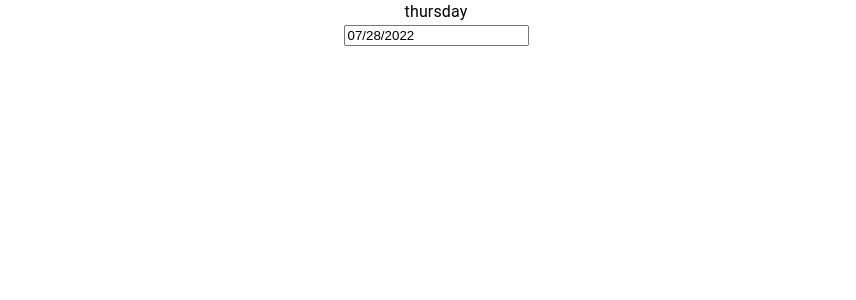
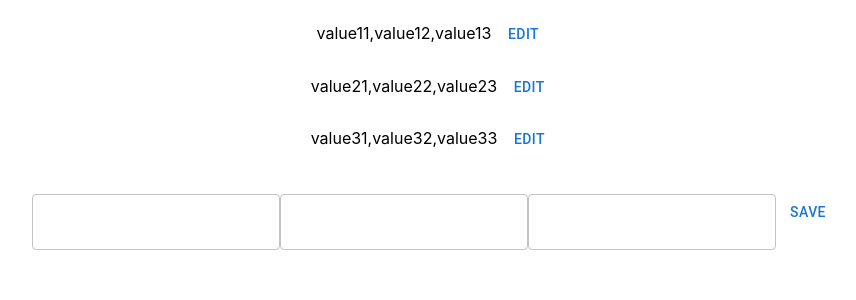
Before and after one commit to pea4a/react-learn, a React (Create React App) app: page / in a window 1280 px wide. Shown: the top 300 px of the page, without its empty margins (204-1060 px from the left). Built offline with nearby package versions, Linux system fonts and the light colour scheme.

Commit message:
add cotrol work

```diff
--- a/src/components/Lesson27/Task3.js
+++ b/src/components/Lesson27/Task3.js
@@ -33,18 +33,18 @@ import "react-datepicker/dist/react-datepicker.css";
 // }
 
 // const Task3 = () => {
-//     const [inputValue, setInputValue] = useState('')
+//     const [TextFieldValue, setTextFieldValue] = useState('')
 //     const [data, setData] = useState('')
 
 //     const onSubmit = (event) => {
 //         event.preventDefault()
-//         setText(inputValue)
+//         setText(TextFieldValue)
 //     }
 
 //     return (
 //         <Box>
 //             <form onSubmit={onSubmit}>
-//                 <TextField onChange={(event) => setInputValue(event.target.value)} />
+//                 <TextField onChange={(event) => setTextFieldValue(event.target.value)} />
 //                 <Button type='submit' variant="contained">submit</Button>
 //             </form>
 //             <Typography>{text}</Typography>
@@ -53,30 +53,30 @@ import "react-datepicker/dist/react-datepicker.css";
 // }
 
 // const Task3 = () => {
-//     const [inputNumber, setInputNumber] = useState({
+//     const [TextFieldNumber, setTextFieldNumber] = useState({
 //         fristNumber: '',
 //         secondNumber: '',
 //     })
 //     const [sum, setSum] = useState('')
 
-//     const handelInput = ({ target: { name, value } }) => {
-//         const copyInputNumber = { ...inputNumber }
+//     const handelTextField = ({ target: { name, value } }) => {
+//         const copyTextFieldNumber = { ...TextFieldNumber }
 
-//         copyInputNumber[name] = value
+//         copyTextFieldNumber[name] = value
 
-//         setInputNumber(copyInputNumber)
+//         setTextFieldNumber(copyTextFieldNumber)
 //     }
 
 //     const handleCalculator = (event) => {
 //         event.preventDefault()
-//         setSum(+inputNumber.fristNumber + +inputNumber.secondNumber)
+//         setSum(+TextFieldNumber.fristNumber + +TextFieldNumber.secondNumber)
 //     }
 
 //     return (
 //         <Box>
 //             <form onSubmit={handleCalculator}>
-//                 <TextField value={inputNumber.fristNumber} name="fristNumber" onChange={handelInput} />
-//                 <TextField value={inputNumber.secondNumber} name="secondNumber" onChange={handelInput} />
+//                 <TextField value={TextFieldNumber.fristNumber} name="fristNumber" onChange={handelTextField} />
+//                 <TextField value={TextFieldNumber.secondNumber} name="secondNumber" onChange={handelTextField} />
 //                 <Button type="submit" variant="contained">submit</Button>
 //                 <Typography>{sum}</Typography>
 //             </form>
@@ -156,20 +156,20 @@ import "react-datepicker/dist/react-datepicker.css";
 // const Task3 = () => {
 
 //     const [links, setLinks] = useState(hrefs)
-//     const [inputHref, setInputHref] = useState('')
-//     const [inputText, setInputText] = useState('')
+//     const [TextFieldHref, setTextFieldHref] = useState('')
+//     const [TextFieldText, setTextFieldText] = useState('')
 //     const [isTrue, setIsTrue] = useState(true)
 
 
 //     const addItem = (event) => {
-//         if (inputHref !== '' && inputText !== '') {
+//         if (TextFieldHref !== '' && TextFieldText !== '') {
 //             event.preventDefault()
-//             let href = inputHref + '.html'
-//             let text = inputText
+//             let href = TextFieldHref + '.html'
+//             let text = TextFieldText
 //             let newObj = { href, text }
 //             setLinks([...links, newObj])
-//             setInputHref('')
-//             setInputText('')
+//             setTextFieldHref('')
+//             setTextFieldText('')
 //             setIsTrue(true)
 //         }
 //         else {
@@ -181,8 +181,8 @@ import "react-datepicker/dist/react-datepicker.css";
 //     return (
 //         <Box>
 //             <form onSubmit={addItem}>
-//                 <TextField value={inputHref} onChange={(event) => setInputHref(event.target.value)} />
-//                 <TextField value={inputText} onChange={(event) => setInputText(event.target.value)} />
+//                 <TextField value={TextFieldHref} onChange={(event) => setTextFieldHref(event.target.value)} />
+//                 <TextField value={TextFieldText} onChange={(event) => setTextFieldText(event.target.value)} />
 //                 <Button variant="contained" type="submit">apply</Button>
 //                 <Typography>{isTrue ? '' : 'enter href and text'}</Typography>
 //                 <ul>
@@ -236,14 +236,14 @@ import "react-datepicker/dist/react-datepicker.css";
 // ]
 // const Task3 = () => {
 //     const [users, setUsers] = useState(data)
-//     const [inputName, setInputName] = useState('')
-//     const [inputAge, setInputAge] = useState('')
+//     const [TextFieldName, setTextFieldName] = useState('')
+//     const [TextFieldAge, setTextFieldAge] = useState('')
 //     const [state, setState] = useState(true)
 
 //     const newObj = () => {
-//         if (inputAge !== '' && inputAge > 0 && inputName !== '') {
-//             const name = inputName
-//             const age = inputAge
+//         if (TextFieldAge !== '' && TextFieldAge > 0 && TextFieldName !== '') {
+//             const name = TextFieldName
+//             const age = TextFieldAge
 //             const newObj = { name, age }
 //             setUsers([...users, newObj])
 //             console.log(newObj);
@@ -256,8 +256,8 @@ import "react-datepicker/dist/react-datepicker.css";
 //     return (
 //         <Box>
 //             <form>
-//                 <TextField onChange={(event) => setInputName(event.target.value)} />
-//                 <TextField type='number' onChange={(event) => setInputAge(+event.target.value)} />
+//                 <TextField onChange={(event) => setTextFieldName(event.target.value)} />
+//                 <TextField type='number' onChange={(event) => setTextFieldAge(+event.target.value)} />
 //                 <Button variant="contained" onClick={newObj}>add</Button>
 //                 {users.map((user, index) =>
 //                     <tr key={index}>
@@ -430,7 +430,7 @@ import "react-datepicker/dist/react-datepicker.css";
 // const Task3 = () => {
 //     const [value, setValue] = useState('')
 //     const [options, setOption] = useState(['first', 'second', 'third', 'fourth'])
-//     const [inputValue, setInputValue] = useState()
+//     const [TextFieldValue, setTextFieldValue] = useState()
 
 //     const handleChanger = (event) => {
 //         setValue(event.target.value)
@@ -438,15 +438,15 @@ import "react-datepicker/dist/react-datepicker.css";
 //     const handleAdder = (event) => {
 //         event.preventDefault()
 //         const copyOptions = options
-//         const newItem = inputValue
+//         const newItem = TextFieldValue
 //         copyOptions.push(newItem)
 //         setOption(copyOptions)
-//         setInputValue('')
+//         setTextFieldValue('')
 //     }
 //     return (
 //         <Box>
 //             <form onSubmit={handleAdder}>
-//                 <TextField value={inputValue} onChange={(event) => setInputValue(event.target.value)} /><br />
+//                 <TextField value={TextFieldValue} onChange={(event) => setTextFieldValue(event.target.value)} /><br />
 //                 <Button variant="contained" type='submit' >add</Button><br />
 //                 <Select value={value} onChange={handleChanger}>
 //                     {options.map((option, index) =>
@@ -475,28 +475,123 @@ import "react-datepicker/dist/react-datepicker.css";
 
 // }
 
+// const Task3 = () => {
+//     const [startDate, setStartDate] = useState(new Date());
+
+//     return (
+//         <Box>
+//             <Typography>{
+//                 (startDate.getDay() === 1)
+//                     ? 'monday' :
+//                     (startDate.getDay() === 2)
+//                         ? 'tuesday' :
+//                         (startDate.getDay() === 3)
+//                             ? 'wednesday' :
+//                             (startDate.getDay() === 4)
+//                                 ? 'thursday' :
+//                                 (startDate.getDay() === 5)
+//                                     ? 'friday' :
+//                                     (startDate.getDay() === 6)
+//                                         ? 'saturday' :
+//                                         'sunday'}
+//             </Typography>
+//             <DatePicker selected={startDate} onChange={(date) => setStartDate(date)} />
+//         </Box>
+//     );
+// }
+const initNotes = [
+    {
+        id: 'GYi9G_uC4gBF1e2SixDvu',
+        prop1: 'value11',
+        prop2: 'value12',
+        prop3: 'value13',
+    },
+    {
+        id: 'IWSpfBPSV3SXgRF87uO74',
+        prop1: 'value21',
+        prop2: 'value22',
+        prop3: 'value23',
+    },
+    {
+        id: 'JAmjRlfQT8rLTm5tG2m1L',
+        prop1: 'value31',
+        prop2: 'value32',
+        prop3: 'value33',
+    },
+];
+
 const Task3 = () => {
-    const [startDate, setStartDate] = useState(new Date());
 
-    return (
-        <Box>
-            <Typography>{
-                (startDate.getDay() === 1)
-                    ? 'monday' :
-                    (startDate.getDay() === 2)
-                        ? 'tuesday' :
-                        (startDate.getDay() === 3)
-                            ? 'wednesday' :
-                            (startDate.getDay() === 4)
-                                ? 'thursday' :
-                                (startDate.getDay() === 5)
-                                    ? 'friday' :
-                                    (startDate.getDay() === 6)
-                                        ? 'saturday' :
-                                        'sunday'}
-            </Typography>
-            <DatePicker selected={startDate} onChange={(date) => setStartDate(date)} />
-        </Box>
-    );
+    const [notes, setNotes] = useState(initNotes);
+    const [obj, setObj] = useState({
+        id: '',
+        prop1: '',
+        prop2: '',
+        prop3: ''
+    });
+    const [editId, setEditId] = useState(null);
+
+
+    const getValue = (prop) => {
+        if (editId) {
+            return notes.reduce((res, note) => note.id === editId ? note[prop] : res, '');
+        } else {
+            return obj[prop]
+        }
+    }
+
+    const changeItem = (prop, event) => {
+        if (editId) {
+            setNotes(notes.map(note =>
+                note.id === editId ? { ...note, [prop]: event.target.value } : note
+            ));
+        } else {
+            setObj({ ...obj, [prop]: event.target.value });
+        }
+    }
+
+    const saveItem = () => {
+        if (editId) {
+            setEditId(null);
+        } else {
+            setNotes([...notes, obj]);
+            setObj({
+                id: '',
+                prop1: '',
+                prop2: '',
+                prop3: ''
+            });
+        }
+    }
+
+    return <div>
+        {notes.map(note => {
+            return <p key={note.id}>
+                <span>{note.prop1}</span>,
+                <span>{note.prop2}</span>,
+                <span>{note.prop3}</span>
+
+                <Button onClick={() => setEditId(note.id)}>edit</Button>
+            </p>
+        })}
+
+        <br />
+
+        <TextField
+            value={getValue('prop1')}
+            onChange={event => changeItem('prop1', event)}
+        />
+        <TextField
+            value={getValue('prop2')}
+            onChange={event => changeItem('prop2', event)}
+        />
+        <TextField
+            value={getValue('prop3')}
+            onChange={event => changeItem('prop3', event)}
+        />
+
+        <Button onClick={saveItem}>save</Button>
+    </div>;
 }
+
 export default Task3
```
